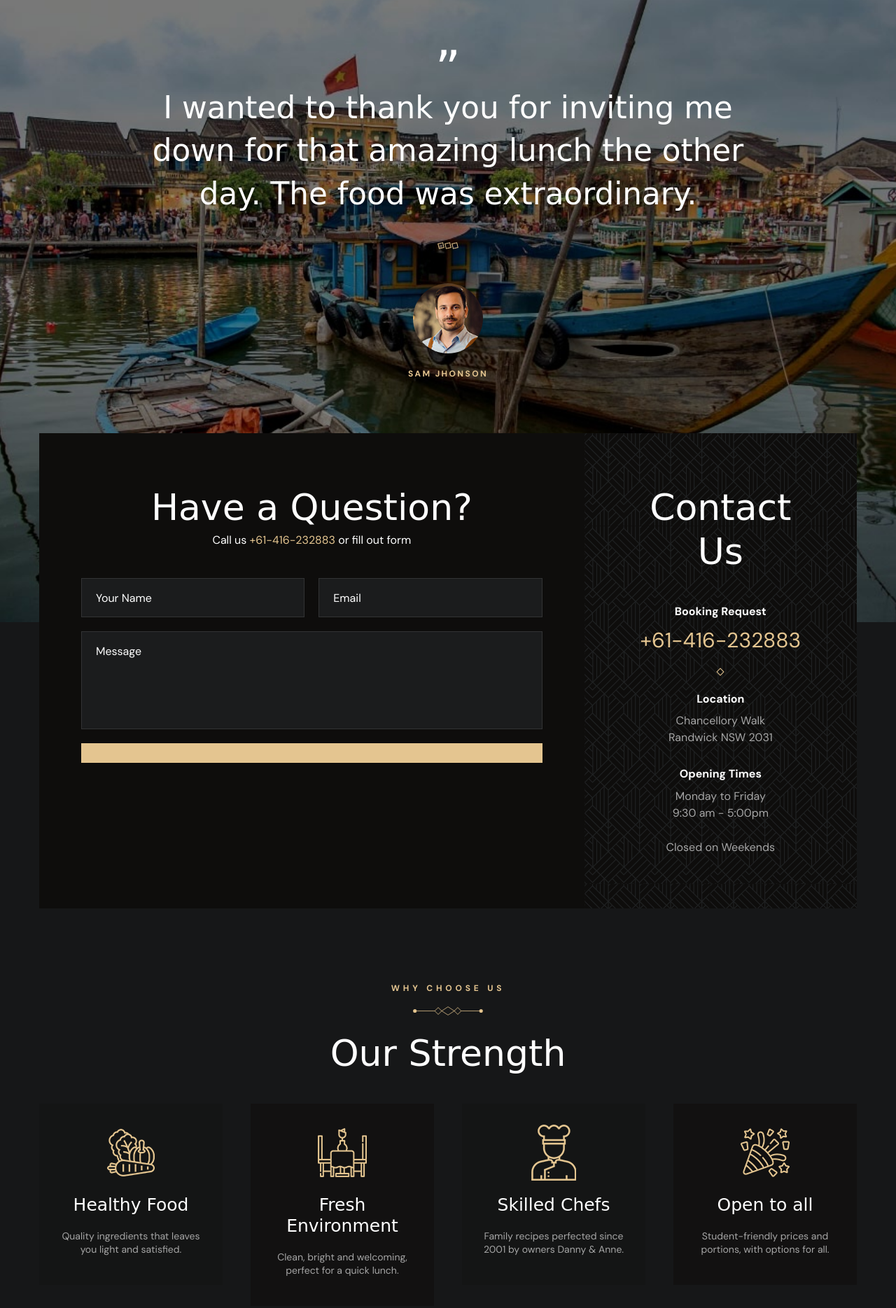
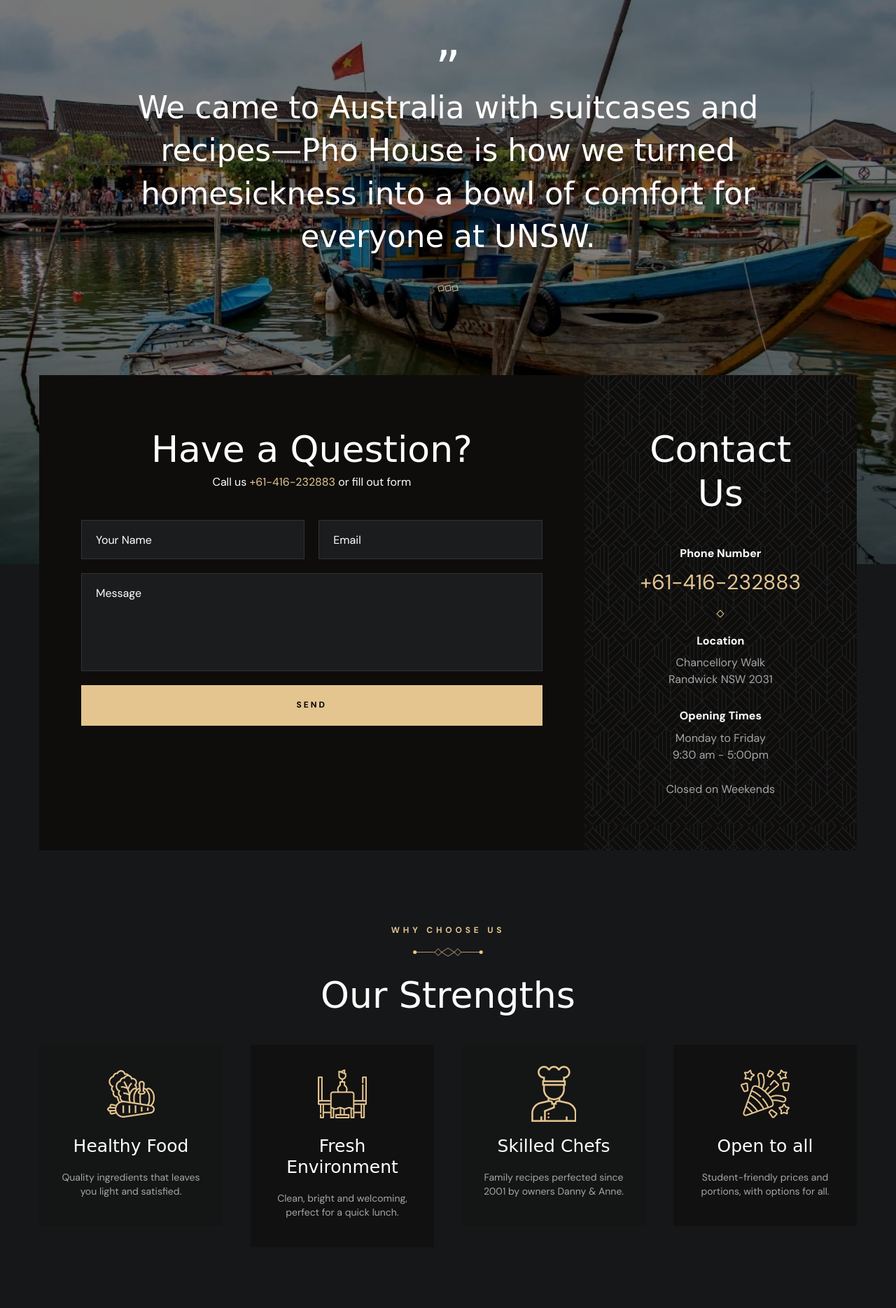
Before and after one commit to phohouse/phohouse.github.io, a plain HTML site: page index.html in a window 1280 px wide. Shown: the part 4758-6627 px from the top of the page at 70% size. Drawn offline with nearby package versions, Linux system fonts and the light colour scheme; a web font is replaced by a local one.

Commit message:
Updates small fixes

```diff
--- a/index.html
+++ b/index.html
@@ -187,7 +187,7 @@
 
           <div class="separator"></div>
 
-          <p class="contact-label">Booking Request</p>
+          <p class="contact-label">Call Us</p>
 
           <a href="tel:+88123123456" class="body-1 contact-number hover-underline">
             +88-123-123456
@@ -737,8 +737,7 @@
           <div class="quote">”</div>
 
           <p class="headline-2 testi-text">
-            I wanted to thank you for inviting me down for that amazing lunch the other day. The food was
-            extraordinary.
+            We came to Australia with suitcases and recipes—Pho House is how we turned homesickness into a bowl of comfort for everyone at UNSW.
           </p>
 
           <div class="wrapper">
@@ -746,13 +745,13 @@
             <div class="separator"></div>
             <div class="separator"></div>
           </div>
-
+<!--
           <div class="profile">
             <img src="./assets/images/testi-avatar.jpg" width="100" height="100" loading="lazy" alt="Sam Jhonson"
               class="img">
 
             <p class="label-2 profile-name">Sam Jhonson</p>
-          </div>
+          </div> -->
 
         </div>
       </section>
@@ -788,7 +787,7 @@
               <textarea name="message" placeholder="Message" autocomplete="off" class="input-field"></textarea>
 
               <button type="submit" class="btn btn-secondary">
-
+                Send
               </button>
 
             </form>
@@ -797,7 +796,7 @@
 
               <h2 class="headline-1 text-center">Contact Us</h2>
 
-              <p class="contact-label">Booking Request</p>
+              <p class="contact-label">Phone Number</p>
 
               <a href="tel:+88123123456" class="body-1 contact-number hover-underline">+61-416-232883</a>
 
@@ -841,7 +840,7 @@
 
           <p class="section-subtitle label-2">Why Choose Us</p>
 
-          <h2 class="headline-1 section-title">Our Strength</h2>
+          <h2 class="headline-1 section-title">Our Strengths</h2>
 
           <ul class="grid-list">
 
@@ -1023,7 +1022,7 @@
         <div class="footer-brand has-before has-after">
 
           <a href="#" class="logo">
-            <img src="./assets/images/PhoHouseLogo2.png" width="160" height="50" loading="lazy" alt="grilli home">
+            <img src="./assets/images/whitelogo.jpeg" width="160" height="50" loading="lazy" alt="grilli home">
           </a>
 
           <address class="body-4">
@@ -1044,7 +1043,7 @@
             <div class="separator"></div>
           </div>
 
-          <p class="title-1">Get News & Offers</p>
+          <!-- <p class="title-1">Get News & Offers</p>
 
           <p class="label-1">
             Subscribe us & Get <span class="span">25% Off.</span>
@@ -1062,7 +1061,7 @@
 
               <span class="text text-2" aria-hidden="true">Subscribe</span>
             </button>
-          </form>
+          </form> -->
 
         </div>
 
```
Also changed, not shown: assets/images/whitelogo.jpeg (added).
